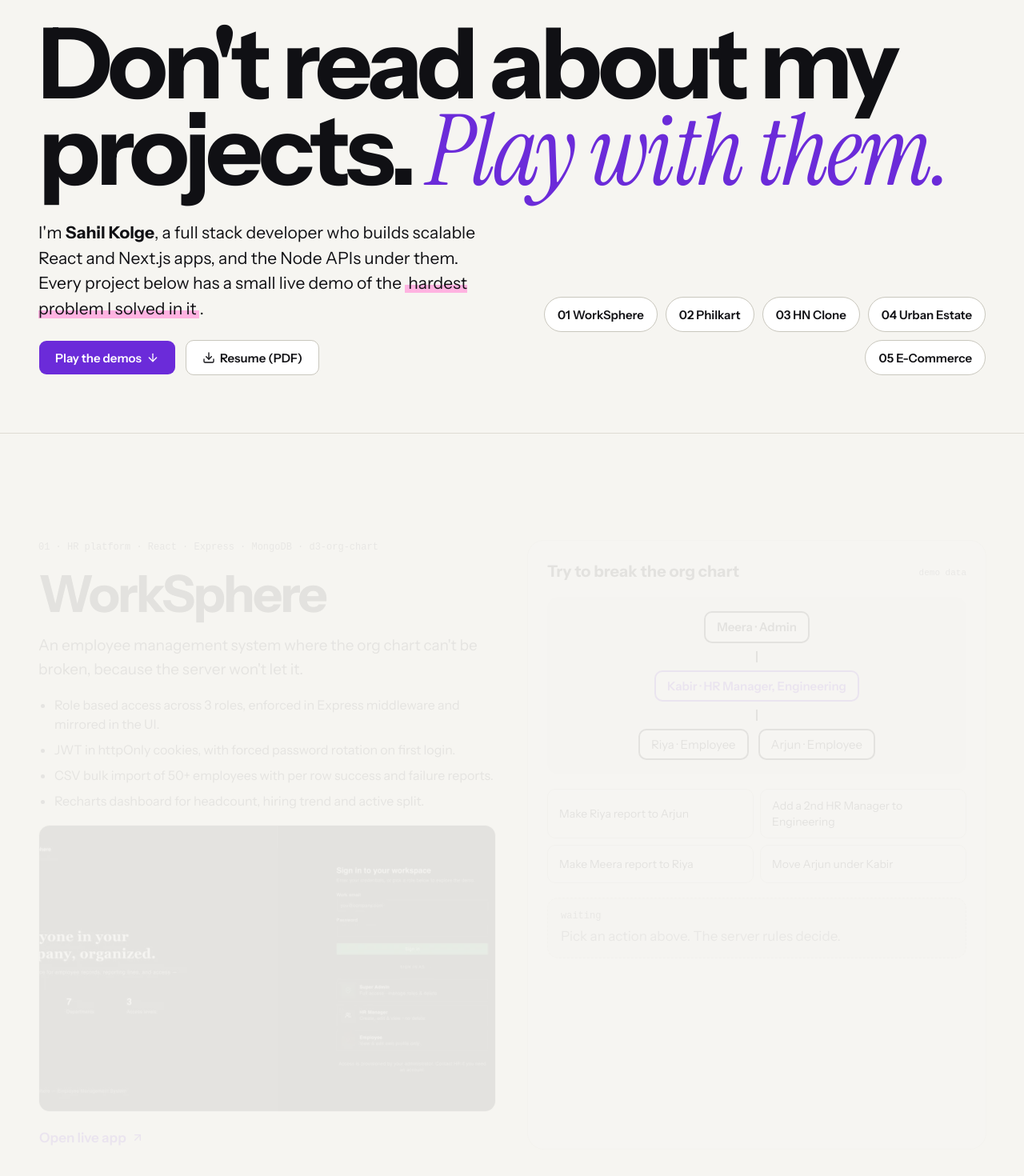
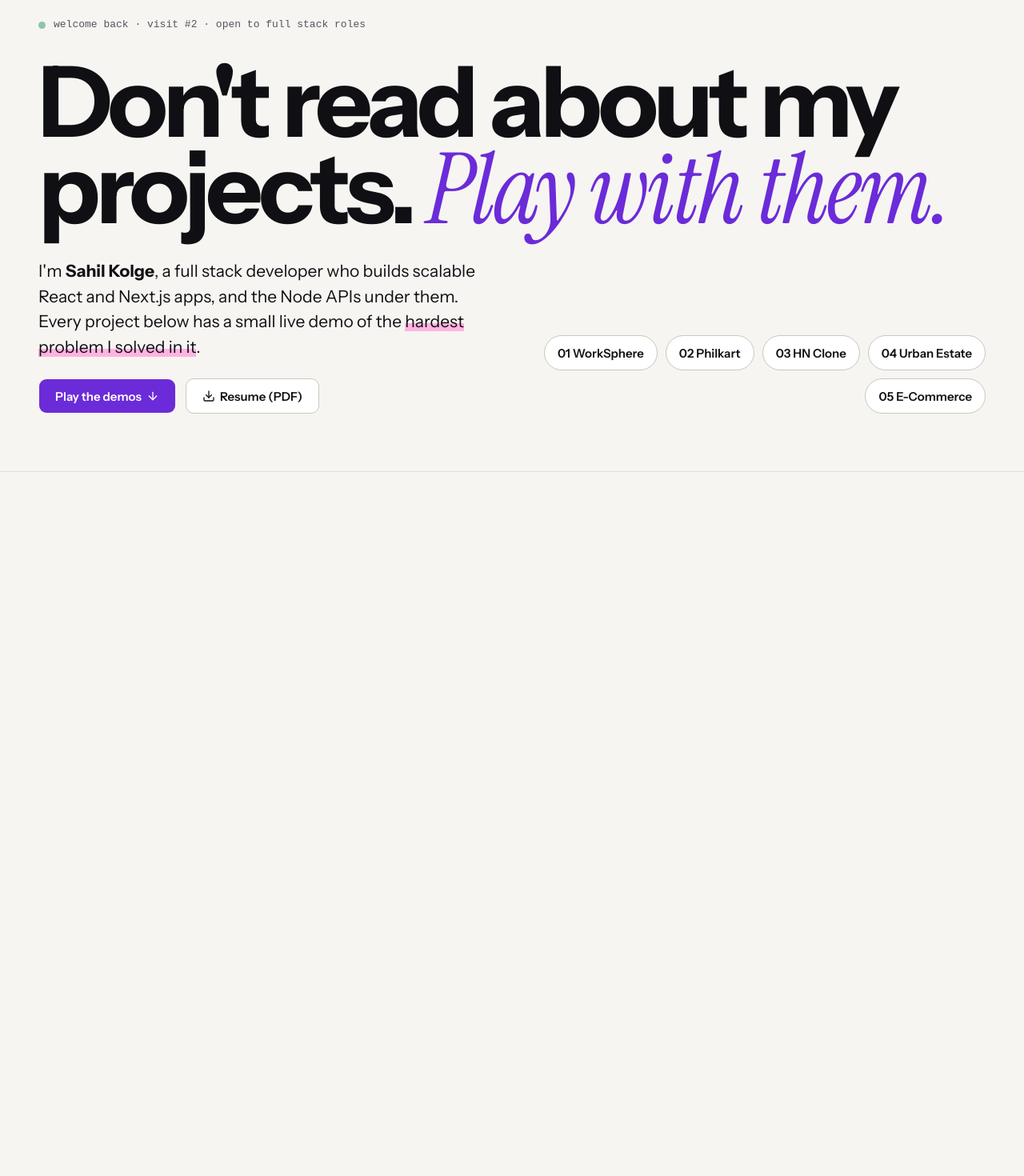
Before and after one commit to sahil-dev28/sahilkolge-playground, a React (Vite) app: page / in a window 1280 px wide. Shown: the part 184-1654 px from the top of the page at 80% size. Built offline with nearby package versions, Linux system fonts and the light colour scheme; a web font is replaced by a local one.

Commit message:
fix: tidy screenshots, demo cards and about details

```diff
--- a/src/components/About.tsx
+++ b/src/components/About.tsx
@@ -7,16 +7,24 @@ function useMumbaiTime() {
   const [now, setNow] = useState(() => new Date());
 
   useEffect(() => {
-    const id = setInterval(() => setNow(new Date()), 30_000);
-    return () => clearInterval(id);
+    let interval: ReturnType<typeof setInterval> | undefined;
+    const timeout = setTimeout(() => {
+      setNow(new Date());
+      interval = setInterval(() => setNow(new Date()), 60_000);
+    }, 60_000 - (Date.now() % 60_000));
+    return () => {
+      clearTimeout(timeout);
+      if (interval) clearInterval(interval);
+    };
   }, []);
 
   try {
-    return new Intl.DateTimeFormat("en-US", {
+    const label = new Intl.DateTimeFormat("en-US", {
       timeZone: "Asia/Kolkata",
       hour: "numeric",
       minute: "2-digit",
     }).format(now);
+    return { label, iso: now.toISOString() };
   } catch {
     return null;
   }
@@ -46,7 +54,7 @@ export default function About() {
           height={280}
           loading="lazy"
           decoding="async"
-          className="size-[220px] rounded-[20px] border object-cover md:size-[280px]"
+          className="size-[220px] rounded-full object-cover lg:size-[280px]"
         />
         <div className="flex flex-col gap-7">
           <h2 className="heading-display text-[clamp(44px,6vw,80px)]">
@@ -58,10 +66,10 @@ export default function About() {
             <Row icon={<MapPin />}>
               Mumbai, India
               {time && (
-                <>
-                  {" · "}
-                  <time className="font-mono text-sm text-muted-foreground">{time} local time</time>
-                </>
+                <span className="text-muted-foreground">
+                  {"\u00a0·\u00a0"}
+                  <time dateTime={time.iso}>{time.label}</time> local time
+                </span>
               )}
             </Row>
             <Row icon={<Mail />}>
--- a/src/components/Hero.tsx
+++ b/src/components/Hero.tsx
@@ -15,7 +15,7 @@ export default function Hero({ visits, played }: HeroProps) {
       : "open to full stack roles · Mumbai, India";
 
   return (
-    <section id="top" className="wrap flex flex-col gap-8 pt-24 pb-18">
+    <section id="top" className="wrap flex flex-col gap-8 pt-6 pb-18 lg:pt-36">
       <div className="flex flex-wrap items-center gap-2.5 font-mono text-[13px] text-muted-foreground motion-safe:animate-rise motion-safe:[animation-delay:50ms]">
         <span className="size-[9px] rounded-full bg-live motion-safe:animate-dot" />
         <span>{greeting}</span>
--- a/src/components/ProjectSection.tsx
+++ b/src/components/ProjectSection.tsx
@@ -10,7 +10,7 @@ export default function ProjectSection({ id, meta, title, lead, bullets, liveUrl
   return (
     <section
       id={id}
-      className="reveal grid scroll-mt-20 grid-cols-[repeat(auto-fit,minmax(min(460px,100%),1fr))] gap-10 border-b py-12 last:border-b-0"
+      className="reveal grid items-start scroll-mt-20 grid-cols-[repeat(auto-fit,minmax(min(460px,100%),1fr))] gap-10 border-b py-12 last:border-b-0"
     >
       <div className="flex flex-col gap-[18px]">
         <div className="font-mono text-xs text-muted-foreground">{meta}</div>
@@ -25,16 +25,18 @@ export default function ProjectSection({ id, meta, title, lead, bullets, liveUrl
           href={liveUrl}
           target="_blank"
           rel="noreferrer"
+          tabIndex={-1}
+          aria-hidden="true"
           className="block overflow-hidden rounded-[14px] border transition-[translate,box-shadow] duration-300 hover:-translate-y-1 hover:shadow-[0_18px_40px_-18px_var(--shadow)]"
         >
           <img
             src={image}
             alt={`Screenshot of ${title}`}
             width={760}
-            height={475}
+            height={390}
             loading="lazy"
             decoding="async"
-            className="aspect-[16/10] w-full object-cover object-top"
+            className="aspect-[760/390] w-full object-cover object-top"
           />
         </a>
         <a
--- a/src/index.css
+++ b/src/index.css
@@ -193,7 +193,8 @@
 
 @utility hl-mark {
   background: linear-gradient(transparent 60%, var(--hl) 60%);
-  padding: 0 4px;
+  box-decoration-break: clone;
+  -webkit-box-decoration-break: clone;
 }
 
 @utility reveal {
```
